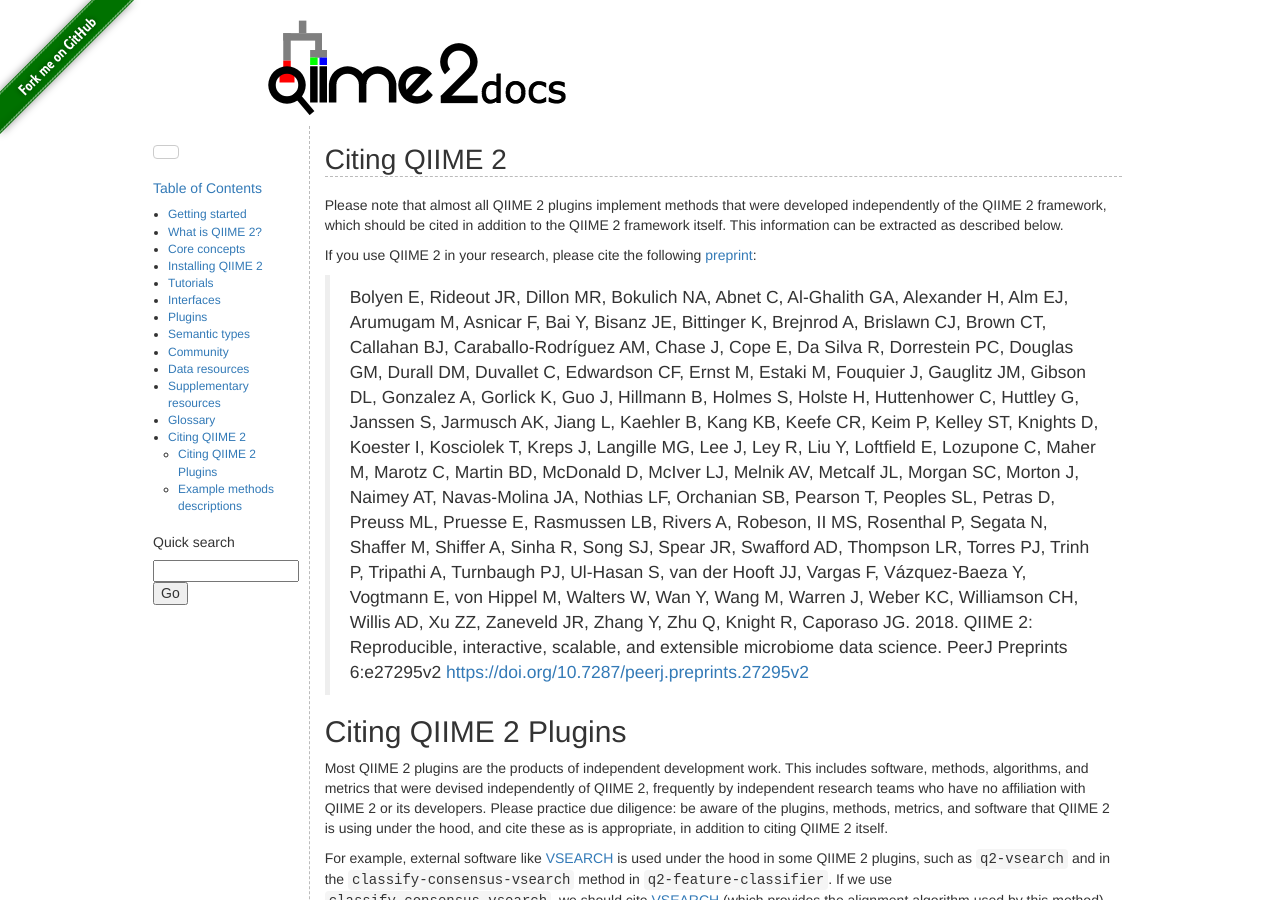
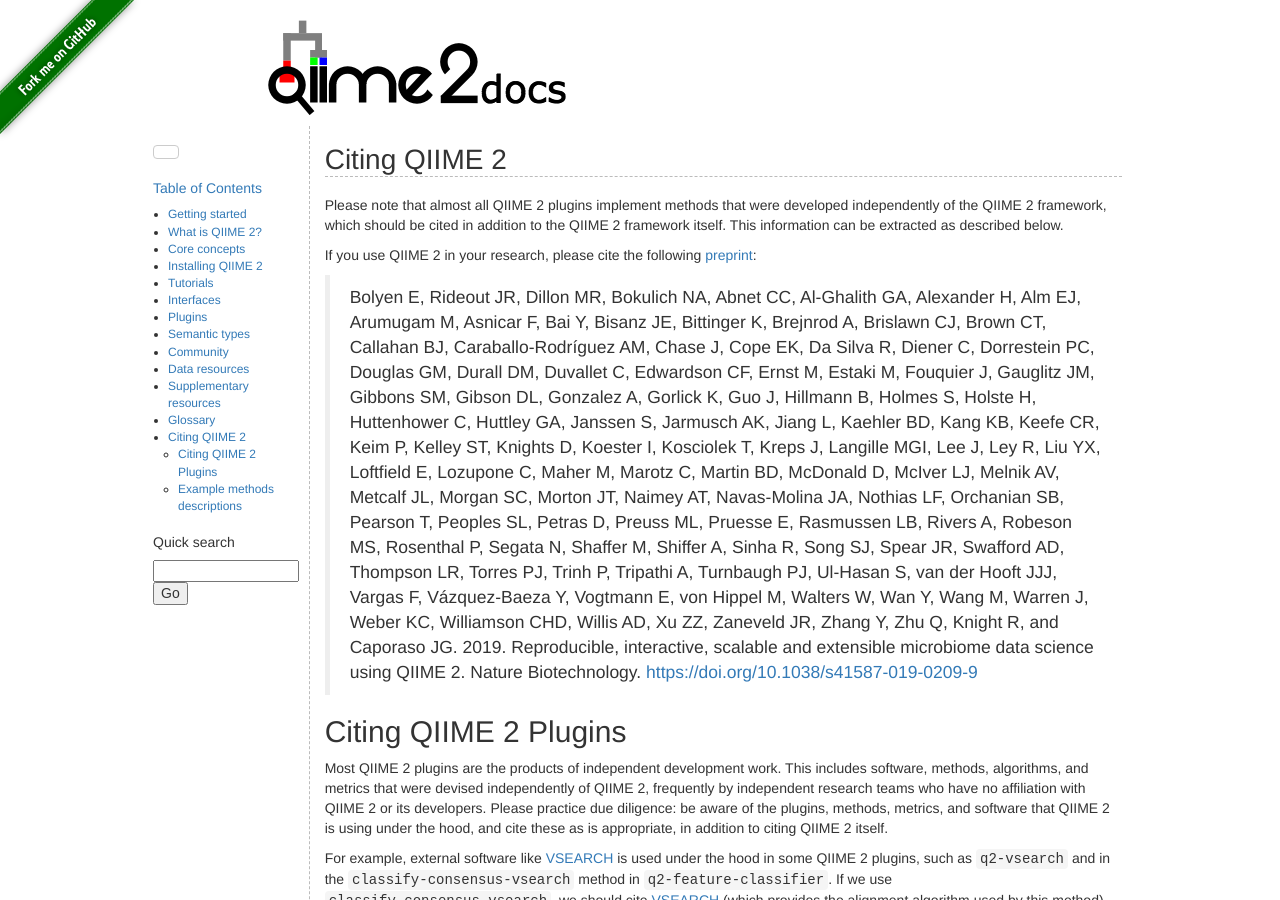
Before and after one commit to qiime2/docs, a Sphinx documentation site: the page built from source/citation.rst, in a window 1280 px wide and 900 px high. Built offline with Sphinx 7.4.7, drawn with Linux system fonts in a browser that asks for light colours; pages that are not in the unit, such as notebooks, are missing from menus; the version number could not be read and is left out.

Commit message:
IMP: replace preprint with nature biotech citation (#426)

```diff
--- a/source/citation.rst
+++ b/source/citation.rst
@@ -5,7 +5,7 @@
 
 If you use QIIME 2 in your research, please cite the following `preprint`_:
 
-    Bolyen E, Rideout JR, Dillon MR, Bokulich NA, Abnet C, Al-Ghalith GA, Alexander H, Alm EJ, Arumugam M, Asnicar F, Bai Y, Bisanz JE, Bittinger K, Brejnrod A, Brislawn CJ, Brown CT, Callahan BJ, Caraballo-Rodríguez AM, Chase J, Cope E, Da Silva R, Dorrestein PC, Douglas GM, Durall DM, Duvallet C, Edwardson CF, Ernst M, Estaki M, Fouquier J, Gauglitz JM, Gibson DL, Gonzalez A, Gorlick K, Guo J, Hillmann B, Holmes S, Holste H, Huttenhower C, Huttley G, Janssen S, Jarmusch AK, Jiang L, Kaehler B, Kang KB, Keefe CR, Keim P, Kelley ST, Knights D, Koester I, Kosciolek T, Kreps J, Langille MG, Lee J, Ley R, Liu Y, Loftfield E, Lozupone C, Maher M, Marotz C, Martin BD, McDonald D, McIver LJ, Melnik AV, Metcalf JL, Morgan SC, Morton J, Naimey AT, Navas-Molina JA, Nothias LF, Orchanian SB, Pearson T, Peoples SL, Petras D, Preuss ML, Pruesse E, Rasmussen LB, Rivers A, Robeson, II MS, Rosenthal P, Segata N, Shaffer M, Shiffer A, Sinha R, Song SJ, Spear JR, Swafford AD, Thompson LR, Torres PJ, Trinh P, Tripathi A, Turnbaugh PJ, Ul-Hasan S, van der Hooft JJ, Vargas F, Vázquez-Baeza Y, Vogtmann E, von Hippel M, Walters W, Wan Y, Wang M, Warren J, Weber KC, Williamson CH, Willis AD, Xu ZZ, Zaneveld JR, Zhang Y, Zhu Q, Knight R, Caporaso JG. 2018. QIIME 2: Reproducible, interactive, scalable, and extensible microbiome data science. PeerJ Preprints 6:e27295v2 https://doi.org/10.7287/peerj.preprints.27295v2
+    Bolyen E, Rideout JR, Dillon MR, Bokulich NA, Abnet CC, Al-Ghalith GA, Alexander H, Alm EJ, Arumugam M, Asnicar F, Bai Y, Bisanz JE, Bittinger K, Brejnrod A, Brislawn CJ, Brown CT, Callahan BJ, Caraballo-Rodríguez AM, Chase J, Cope EK, Da Silva R, Diener C, Dorrestein PC, Douglas GM, Durall DM, Duvallet C, Edwardson CF, Ernst M, Estaki M, Fouquier J, Gauglitz JM, Gibbons SM, Gibson DL, Gonzalez A, Gorlick K, Guo J, Hillmann B, Holmes S, Holste H, Huttenhower C, Huttley GA, Janssen S, Jarmusch AK, Jiang L, Kaehler BD, Kang KB, Keefe CR, Keim P, Kelley ST, Knights D, Koester I, Kosciolek T, Kreps J, Langille MGI, Lee J, Ley R, Liu YX, Loftfield E, Lozupone C, Maher M, Marotz C, Martin BD, McDonald D, McIver LJ, Melnik AV, Metcalf JL, Morgan SC, Morton JT, Naimey AT, Navas-Molina JA, Nothias LF, Orchanian SB, Pearson T, Peoples SL, Petras D, Preuss ML, Pruesse E, Rasmussen LB, Rivers A, Robeson MS, Rosenthal P, Segata N, Shaffer M, Shiffer A, Sinha R, Song SJ, Spear JR, Swafford AD, Thompson LR, Torres PJ, Trinh P, Tripathi A, Turnbaugh PJ, Ul-Hasan S, van der Hooft JJJ, Vargas F, Vázquez-Baeza Y, Vogtmann E, von Hippel M, Walters W, Wan Y, Wang M, Warren J, Weber KC, Williamson CHD, Willis AD, Xu ZZ, Zaneveld JR, Zhang Y, Zhu Q, Knight R, and Caporaso JG. 2019. Reproducible, interactive, scalable and extensible microbiome data science using QIIME 2. Nature Biotechnology. https://doi.org/10.1038/s41587-019-0209-9
 
 
 Citing QIIME 2 Plugins
```
